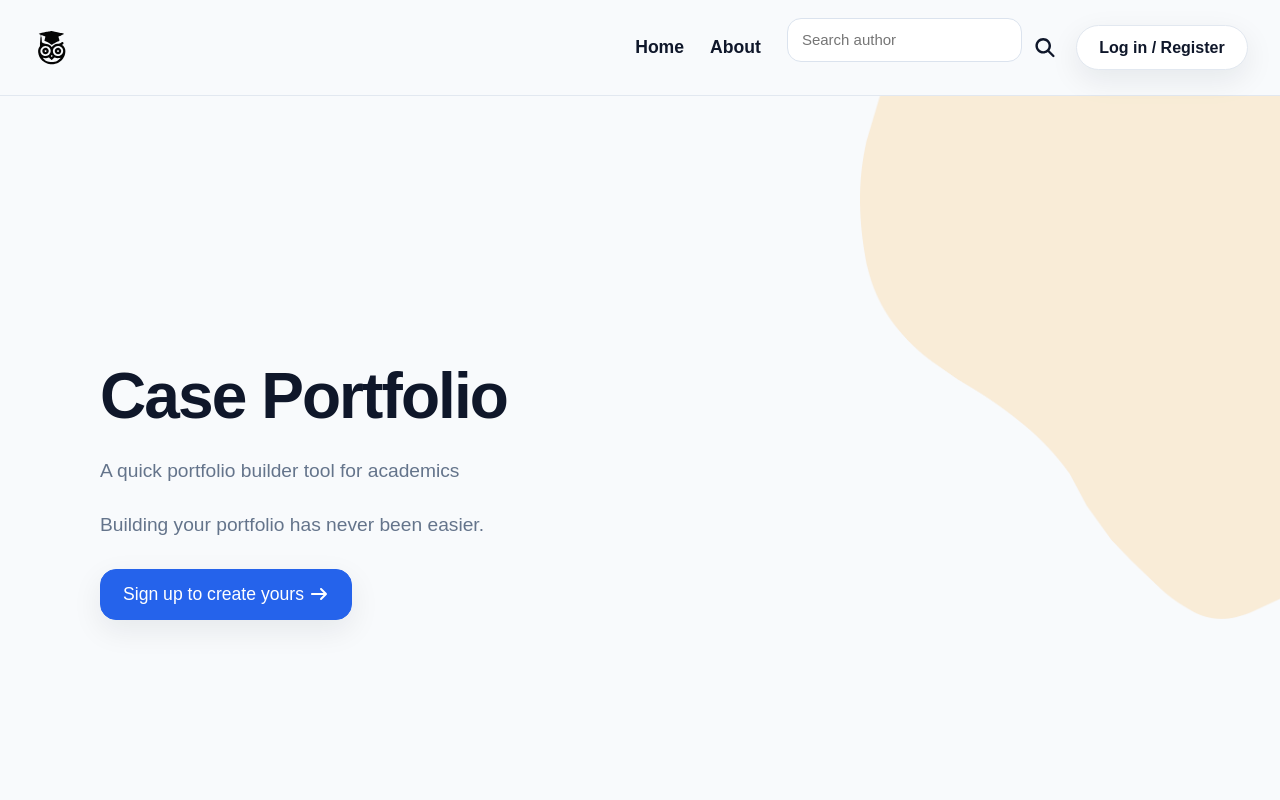
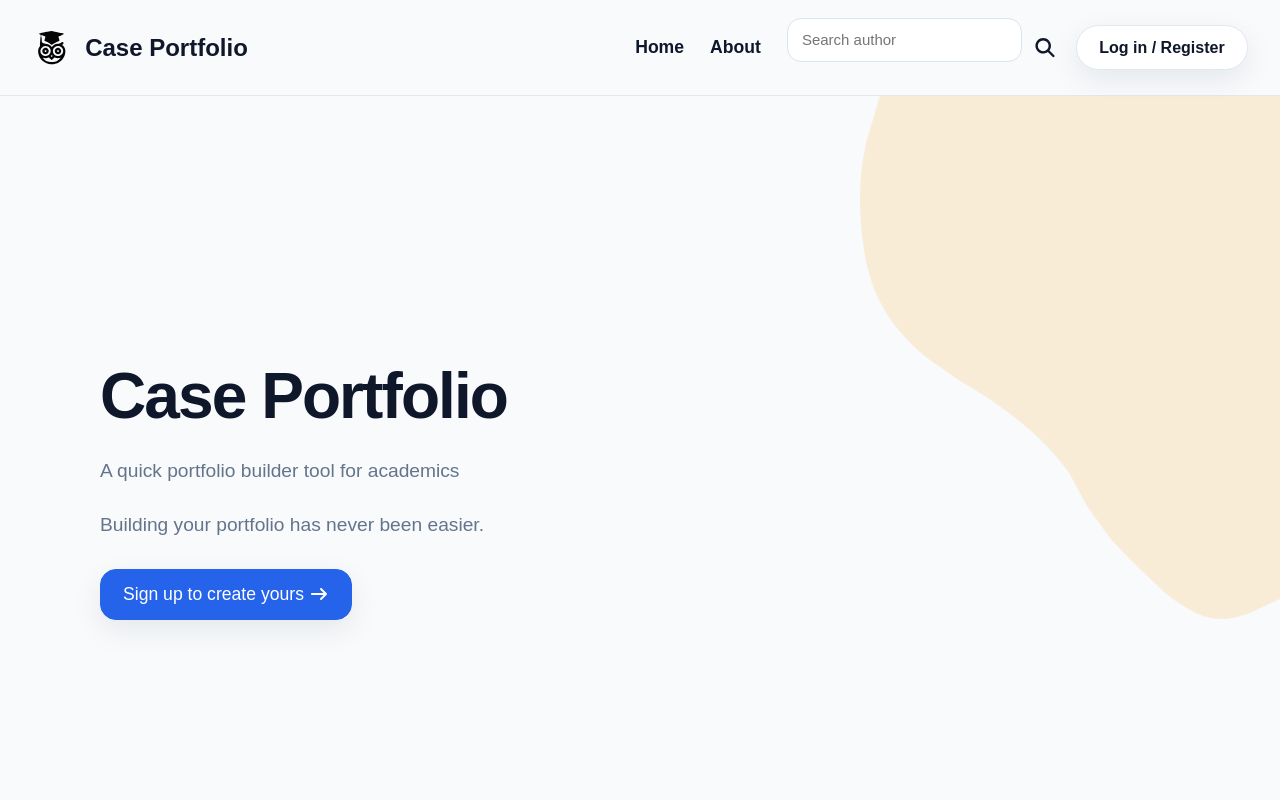
Before and after one commit to jiajoestar/academic-portfolio-builder, a React (Vite) app in the folder academic-portfolio/: page / in a window 1280 px wide. Shown: the top 800 px of the page. Built offline with nearby package versions, Linux system fonts and the light colour scheme.

Commit message:
see activity titles instead of activity types in dashboard and user profile, made logo redirect to home page

```diff
--- a/academic-portfolio/src/App.css
+++ b/academic-portfolio/src/App.css
@@ -124,6 +124,11 @@ nav {
   display: flex;
   align-items: center;
   gap: 14px;
+}
+.nav-logo-text {
+  font-size: 1.5rem;
+  font-weight: 700;
+  color: #0f172a;
 }
 
 /* buttons */
--- a/academic-portfolio/src/Components/ActivityLog/ActionCard.jsx
+++ b/academic-portfolio/src/Components/ActivityLog/ActionCard.jsx
@@ -9,10 +9,10 @@ const ActionCard = ({ activities }) => {
     return (
         <div className='action-card'>
             <div>
-                {activities.slice(0, 5).map(a => (
+                {activities.slice(0, 3).map(a => (
                     <div key={a._id} className="action-card">
                         <p>
-                            You added a: <strong>{a.type}</strong>
+                            You added: <strong>{a.title}</strong>
                         </p>
 
                         <Link to="/profile">
--- a/academic-portfolio/src/Components/Home/Navbar.jsx
+++ b/academic-portfolio/src/Components/Home/Navbar.jsx
@@ -39,9 +39,10 @@ const Navbar = () => {
 
     return (
         <nav>
-            <div className='nav-logo-container'>
+            <Link to='/' className='nav-logo-container'>
                 <img src={logo} alt="logo" />
-            </div>
+                <span className='nav-logo-text'>Case Portfolio</span>
+            </Link>
 
             <div className='navbar-links-container'>
                 <Link to='/'>Home</Link>
--- a/academic-portfolio/src/Components/UserProfile/UserProfile.jsx
+++ b/academic-portfolio/src/Components/UserProfile/UserProfile.jsx
@@ -648,7 +648,7 @@ const UserProfile = () => {
                                     ) : (
                                         items.map(a => (
                                             <div key={a._id} className='activity-item' onClick={() => openActivity(a)}>
-                                                <strong>{a.type}</strong>
+                                                <strong>{a.title}</strong>
                                                 <p>{a.description}</p>
                                             </div>
                                         ))
```
